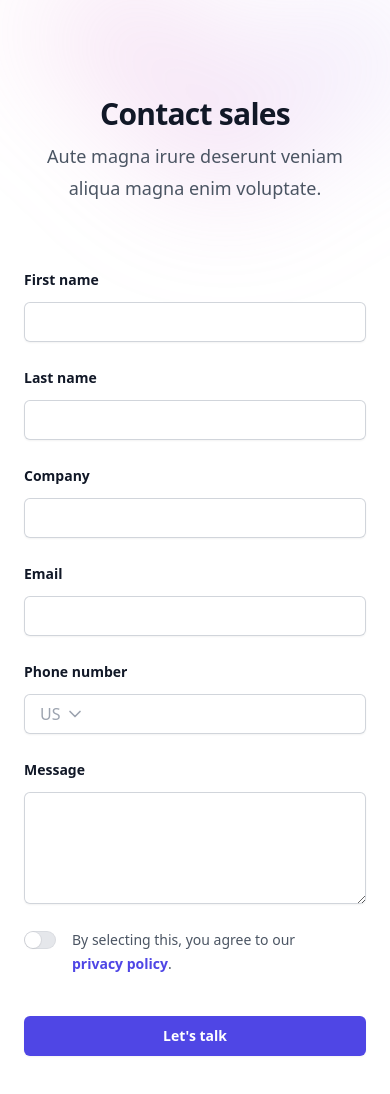
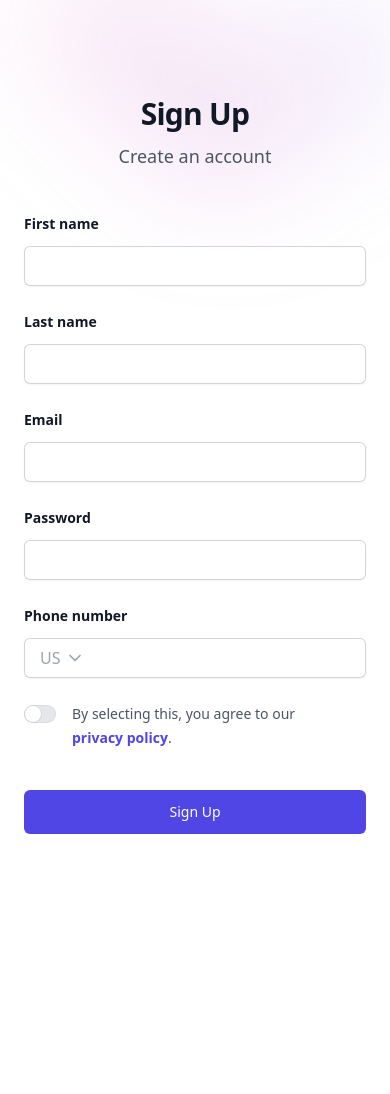
Before and after one commit to kacperlaudanski/Warehouse-Management-System, a React (Create React App) app: page /register in a window 390 px wide. Shown: the top 1094 px of the page. After the commit the page ends 930 px from the top, so only its background shows below. Built offline with nearby package versions, Linux system fonts and the light colour scheme.

Commit message:
login and register page improvement

```diff
--- a/src/components/Button.tsx
+++ b/src/components/Button.tsx
@@ -1,22 +1,23 @@
 import { cva, VariantProps } from "class-variance-authority";
 import { ComponentProps } from "react";
 
-const buttonStyles = cva(['hover:bg-amber-500', 'transition'], {
-    variants:{
-        size:{
-          superBig:['w-60', 'h-60', 'bg-red-400', 'rounded', 'flex', 'justify-center', 'items-center'],
-          default: ['w-20', 'h20', 'bg-cyan-500', 'rounded', 'flex', 'justify-center', 'items-center'],
-        },
-        action:{
-          redirect:['w-12', 'h-12', 'bg-emerald-400', 'rounded', 'flex', 'justify-center', 'items-center']
-        }
-    }
-})
+const buttonStyles = cva(["rounded w-full h-11 rounded-md transition-color duration-300 box-border text-center focus-visible:outline focus-visible:outline-2"], {
+  variants: {
+    sidebar: {
+      default: [],
+    },
+    action: {
+      default: [],
+    },
+    form: {
+      login: ['bg-red-400 hover:bg-red-500 text-white focus-visible:outline-indigo-600 text-sm'],
+      register: ['bg-indigo-600 hover:bg-indigo-900 text-white focus-visible:outline-indigo-600 text-sm'],
+    },
+  },
+});
 
-type ButtonProps = VariantProps<typeof buttonStyles>&ComponentProps<'button'>;
+type ButtonProps = VariantProps<typeof buttonStyles> & ComponentProps<"button">;
 
-export default function Button({size, action, ...props}: ButtonProps){
-    return <button {...props} className={buttonStyles({size, action})}>
-
-    </button>
+export default function Button({ sidebar, action, form, ...props }:ButtonProps) {
+  return <button {...props} className={buttonStyles({sidebar, action, form})}></button>;
 }
--- /dev/null
+++ b/src/components/Input.tsx
@@ -0,0 +1,15 @@
+import { cva, VariantProps } from "class-variance-authority";
+import { ComponentProps } from "react";
+
+const inputStyles = cva(['rounded-md focus:ring-inset focus:ring-indigo-600'], {
+  variants: {
+     variant: {
+        form: ["block w-full border-0 px-3.5 py-2 text-gray-900 shadow-sm ring-1 ring-inset ring-gray-300 placeholder:text-gray-400 focus:ring-2 sm:text-sm sm:leading-6"],
+     }
+}});
+
+type Input = VariantProps<typeof inputStyles> & ComponentProps<"input">;
+
+export default function Input({ variant, ...props }: Input) {
+  return <input {...props} className={inputStyles({variant})}/>;
+}
--- a/src/pages/Login.tsx
+++ b/src/pages/Login.tsx
@@ -1,7 +1,22 @@
-export default function Login(){
-    return (
-        <>
-      <div className="flex min-h-full flex-1 flex-col justify-center px-6 py-12 lg:px-8">
+import Button from "../components/Button";
+import Input from "../components/Input";
+
+export default function Login() {
+  return (
+    <>
+      <div className="flex min-h-full flex-1 flex-col justify-center px-6 py-36 lg:px-8">
+        <div
+          className="absolute inset-x-0 top-[-10rem] -z-10 transform-gpu overflow-hidden blur-3xl sm:top-[-20rem]"
+          aria-hidden="true"
+        >
+          <div
+            className="relative left-1/2 -z-10 aspect-[1155/678] w-[36.125rem] max-w-none -translate-x-1/2 rotate-[30deg] bg-gradient-to-tr from-[#ff80b5] to-[#9089fc] opacity-30 sm:left-[calc(50%-40rem)] sm:w-[72.1875rem]"
+            style={{
+              clipPath:
+                "polygon(74.1% 44.1%, 100% 61.6%, 97.5% 26.9%, 85.5% 0.1%, 80.7% 2%, 72.5% 32.5%, 60.2% 62.4%, 52.4% 68.1%, 47.5% 58.3%, 45.2% 34.5%, 27.5% 76.7%, 0.1% 64.9%, 17.9% 100%, 27.6% 76.8%, 76.1% 97.7%, 74.1% 44.1%)",
+            }}
+          />
+        </div>
         <div className="sm:mx-auto sm:w-full sm:max-w-sm">
           <h1 className="text-3xl text-center">LOGO</h1>
           <h2 className="mt-10 text-center text-2xl font-bold leading-9 tracking-tight text-gray-900">
@@ -12,55 +27,60 @@ export default function Login(){
         <div className="mt-10 sm:mx-auto sm:w-full sm:max-w-sm">
           <form className="space-y-6" action="#" method="POST">
             <div>
-              <label htmlFor="email" className="block text-sm font-medium leading-6 text-gray-900">
+              <label
+                htmlFor="email"
+                className="block text-sm font-medium leading-6 text-gray-900"
+              >
                 Email address
               </label>
               <div className="mt-2">
-                <input
+                <Input
+                  variant="form"
                   id="email"
                   name="email"
                   type="email"
                   autoComplete="email"
                   required
-                  className="block w-full rounded-md border-0 py-1.5 text-gray-900 shadow-sm ring-1 ring-inset ring-gray-300 placeholder:text-gray-400 focus:ring-2 focus:ring-inset focus:ring-indigo-600 sm:text-sm sm:leading-6"
                 />
               </div>
             </div>
 
             <div>
               <div className="flex items-center justify-between">
-                <label htmlFor="password" className="block text-sm font-medium leading-6 text-gray-900">
+                <label
+                  htmlFor="password"
+                  className="block text-sm font-medium leading-6 text-gray-900"
+                >
                   Password
                 </label>
                 <div className="text-sm">
-                  <a href="#" className="font-semibold text-indigo-600 hover:text-indigo-500">
+                  <a
+                    href="#"
+                    className="font-semibold text-red-400 hover:text-red-500"
+                  >
                     Forgot password?
                   </a>
                 </div>
               </div>
               <div className="mt-2">
-                <input
+                <Input
+                  variant="form"
                   id="password"
                   name="password"
                   type="password"
                   autoComplete="current-password"
                   required
-                  className="block w-full rounded-md border-0 py-1.5 text-gray-900 shadow-sm ring-1 ring-inset ring-gray-300 placeholder:text-gray-400 focus:ring-2 focus:ring-inset focus:ring-indigo-600 sm:text-sm sm:leading-6"
                 />
               </div>
             </div>
-
             <div>
-              <button
-                type="submit"
-                className="flex w-full justify-center rounded-md bg-indigo-600 px-3 py-1.5 text-sm font-semibold leading-6 text-white shadow-sm hover:bg-indigo-500 focus-visible:outline focus-visible:outline-2 focus-visible:outline-offset-2 focus-visible:outline-indigo-600"
-              >
-                Sign in
-              </button>
+                <Button type="submit" form="login">
+                   Sign In
+                </Button>
             </div>
           </form>
         </div>
       </div>
     </>
-    )
+  );
 }
--- a/src/pages/Register.tsx
+++ b/src/pages/Register.tsx
@@ -2,6 +2,8 @@ import { useState } from "react";
 import { Switch } from "@headlessui/react";
 import { ChevronDown } from "lucide-react";
 import joinClasses from "../utilities/joinClasses";
+import Input from "../components/Input";
+import Button from "../components/Button";
 
 export default function Register() {
   const [agreed, setAgreed] = useState(false);
@@ -22,16 +24,16 @@ export default function Register() {
       </div>
       <div className="mx-auto max-w-2xl text-center">
         <h2 className="text-3xl font-bold tracking-tight text-gray-900 sm:text-4xl">
-          Contact sales
+          Sign Up
         </h2>
         <p className="mt-2 text-lg leading-8 text-gray-600">
-          Aute magna irure deserunt veniam aliqua magna enim voluptate.
+          Create an account
         </p>
       </div>
       <form
         action="#"
         method="POST"
-        className="mx-auto mt-16 max-w-xl sm:mt-20"
+        className="mx-auto mt-10 max-w-xl sm:mt-20"
       >
         <div className="grid grid-cols-1 gap-x-8 gap-y-6 sm:grid-cols-2">
           <div>
@@ -42,12 +44,13 @@ export default function Register() {
               First name
             </label>
             <div className="mt-2.5">
-              <input
+              <Input
+                variant="form"
                 type="text"
                 name="first-name"
                 id="first-name"
                 autoComplete="given-name"
-                className="block w-full rounded-md border-0 px-3.5 py-2 text-gray-900 shadow-sm ring-1 ring-inset ring-gray-300 placeholder:text-gray-400 focus:ring-2 focus:ring-inset focus:ring-indigo-600 sm:text-sm sm:leading-6"
+                required
               />
             </div>
           </div>
@@ -59,29 +62,13 @@ export default function Register() {
               Last name
             </label>
             <div className="mt-2.5">
-              <input
+              <Input
+                variant="form"
                 type="text"
                 name="last-name"
                 id="last-name"
                 autoComplete="family-name"
-                className="block w-full rounded-md border-0 px-3.5 py-2 text-gray-900 shadow-sm ring-1 ring-inset ring-gray-300 placeholder:text-gray-400 focus:ring-2 focus:ring-inset focus:ring-indigo-600 sm:text-sm sm:leading-6"
-              />
-            </div>
-          </div>
-          <div className="sm:col-span-2">
-            <label
-              htmlFor="company"
-              className="block text-sm font-semibold leading-6 text-gray-900"
-            >
-              Company
-            </label>
-            <div className="mt-2.5">
-              <input
-                type="text"
-                name="company"
-                id="company"
-                autoComplete="organization"
-                className="block w-full rounded-md border-0 px-3.5 py-2 text-gray-900 shadow-sm ring-1 ring-inset ring-gray-300 placeholder:text-gray-400 focus:ring-2 focus:ring-inset focus:ring-indigo-600 sm:text-sm sm:leading-6"
+                required
               />
             </div>
           </div>
@@ -93,12 +80,30 @@ export default function Register() {
               Email
             </label>
             <div className="mt-2.5">
-              <input
+              <Input
+                variant="form"
                 type="email"
                 name="email"
                 id="email"
                 autoComplete="email"
-                className="block w-full rounded-md border-0 px-3.5 py-2 text-gray-900 shadow-sm ring-1 ring-inset ring-gray-300 placeholder:text-gray-400 focus:ring-2 focus:ring-inset focus:ring-indigo-600 sm:text-sm sm:leading-6"
+                required
+              />
+            </div>
+          </div>
+          <div className="sm:col-span-2">
+            <label
+              htmlFor="password"
+              className="block text-sm font-semibold leading-6 text-gray-900"
+            >
+              Password
+            </label>
+            <div className="mt-2.5">
+              <Input
+                variant="form"
+                type="password"
+                name="password"
+                id="password"
+                required
               />
             </div>
           </div>
@@ -128,29 +133,13 @@ export default function Register() {
                   aria-hidden="true"
                 />
               </div>
-              <input
+              <Input
+                variant="form"
                 type="tel"
                 name="phone-number"
                 id="phone-number"
                 autoComplete="tel"
-                className="block w-full rounded-md border-0 px-3.5 py-2 pl-20 text-gray-900 shadow-sm ring-1 ring-inset ring-gray-300 placeholder:text-gray-400 focus:ring-2 focus:ring-inset focus:ring-indigo-600 sm:text-sm sm:leading-6"
-              />
-            </div>
-          </div>
-          <div className="sm:col-span-2">
-            <label
-              htmlFor="message"
-              className="block text-sm font-semibold leading-6 text-gray-900"
-            >
-              Message
-            </label>
-            <div className="mt-2.5">
-              <textarea
-                name="message"
-                id="message"
-                rows={4}
-                className="block w-full rounded-md border-0 px-3.5 py-2 text-gray-900 shadow-sm ring-1 ring-inset ring-gray-300 placeholder:text-gray-400 focus:ring-2 focus:ring-inset focus:ring-indigo-600 sm:text-sm sm:leading-6"
-                defaultValue={""}
+                required
               />
             </div>
           </div>
@@ -184,12 +173,9 @@ export default function Register() {
           </Switch.Group>
         </div>
         <div className="mt-10">
-          <button
-            type="submit"
-            className="block w-full rounded-md bg-indigo-600 px-3.5 py-2.5 text-center text-sm font-semibold text-white shadow-sm hover:bg-indigo-500 focus-visible:outline focus-visible:outline-2 focus-visible:outline-offset-2 focus-visible:outline-indigo-600"
-          >
-            Let's talk
-          </button>
+          <Button form="register" type="submit">
+            Sign Up
+          </Button>
         </div>
       </form>
     </div>
```
